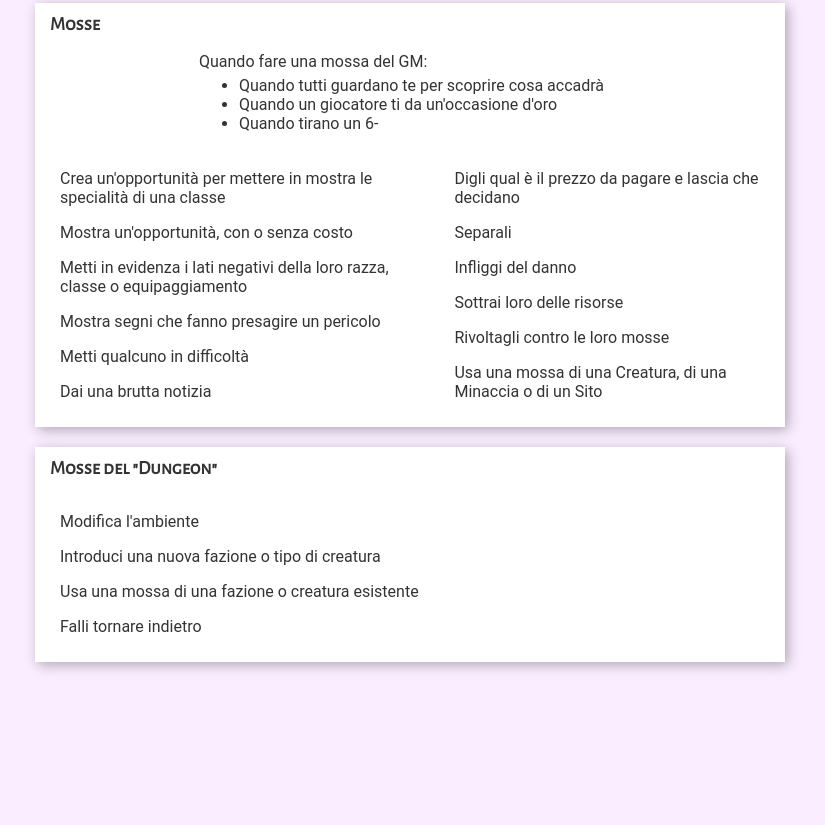
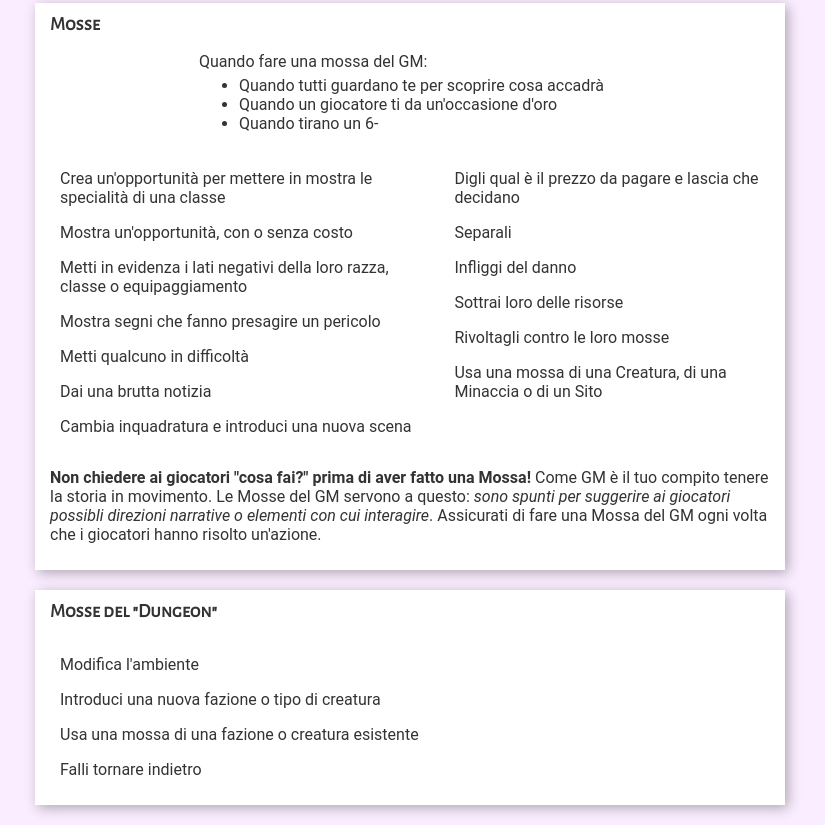
Before and after one commit to nonsonogiucas/nonsonogiucas.github.io, a plain HTML site: page gm-moves.html in a window 1280 px wide. Shown: the part 541-1366 px from the top of the page, without its empty margins (230-1055 px from the left). Before the commit the page ends 1223 px from the top, so only its background shows below. Drawn offline with nearby package versions, Linux system fonts and the light colour scheme.

Commit message:
improved gm moves section

```diff
--- a/gm-moves.html
+++ b/gm-moves.html
@@ -98,6 +98,7 @@
                     <p>Mostra segni che fanno presagire un pericolo</p>
                     <p>Metti qualcuno in difficoltà</p>
                     <p>Dai una brutta notizia</p>
+                    <p>Cambia inquadratura e introduci una nuova scena</p>
                 </div>
                 <div class="col">
                     <p>Digli qual è il prezzo da pagare e lascia che decidano</p>
@@ -107,6 +108,16 @@
                     <p>Rivoltagli contro le loro mosse</p>
                     <p>Usa una mossa di una Creatura, di una Minaccia o di un Sito</p>
                 </div>
+            </div>
+            <div>
+
+                <p>
+                    <b>Non chiedere ai giocatori "cosa fai?" prima di aver fatto una Mossa!</b>
+                    Come GM è il tuo compito tenere la storia in movimento. Le Mosse del GM servono a questo:
+                    <i>sono spunti per suggerire ai giocatori possibli direzioni narrative o elementi con
+                    cui interagire</i>. Assicurati di fare una Mossa del GM ogni volta che i giocatori hanno
+                    risolto un'azione.
+                </p>
             </div>
         </div>
         <div class="row boxed moves">
```
